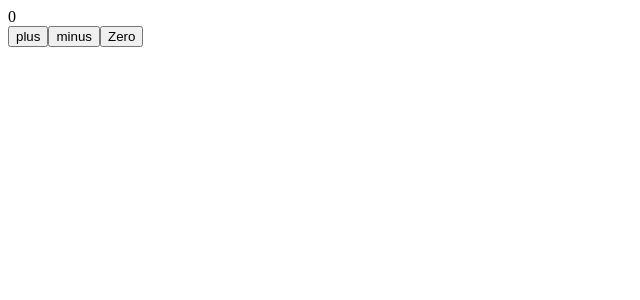
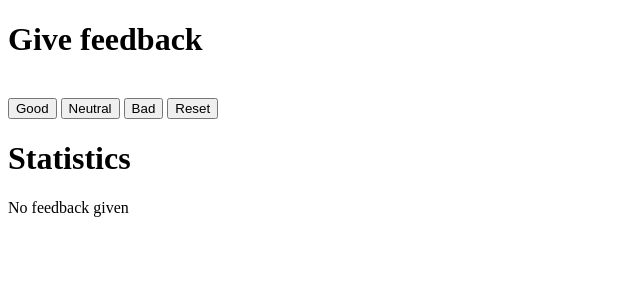
Before and after one commit to ManueL20246/fullstack, a React (Vite) app in the folder part1/courseinfo/: page / in a window 1280 px wide. Shown: the top 300 px of the page, without its empty margins (0-640 px from the left). Built offline with nearby package versions, Linux system fonts and the light colour scheme.

Commit message:
exercice1.6...1.11 de unicafe

```diff
--- a/part1/courseinfo/src/App.jsx
+++ b/part1/courseinfo/src/App.jsx
@@ -1,46 +1,83 @@
 import { useState } from "react"
 
-const Display = ({counter}) => <div>{counter}</div>
-/*{
+const Display = (props) => <h1>{props.name}</h1>
+
+const StatisticLine = (props) => {
   return (
-    <div>{counter}</div>
+    <tr>
+      <td>{props.text}</td>
+      <td>{props.value}</td>
+    </tr>
   )
-}*/
-const Button = ({onSmash, text}) => <button onClick={onSmash}> {text} </button>
-/*{
+}
+
+const Statistics = (props) => {
+  if (props.value1 === 0 && props.value2 === 0 && props.value3 === 0) {
+    return (
+      <div>
+        <p>No feedback given</p>
+      </div>
+    )
+  }
   return (
-    <button onClick={onClick}>
+    <div>
+      <table border={0}>
+        <tbody>
+          <StatisticLine text="Good" value={props.value1} />
+          <StatisticLine text="Neutral" value={props.value2} />
+          <StatisticLine text="Bad" value={props.value3} />
+          <StatisticLine text="All" value={props.total} />
+          <StatisticLine text="Average" value={props.ave} />
+          <StatisticLine text="Positive" value={`${props.positive} %`}/>
+        </tbody>
+      </table>
+    </div>
+  )
+}
+
+const Button = (props) => {
+  const {handleClick, text} = props
+  //console.log('props value is', props)
+  return (
+    <button onClick={handleClick}>
       {text}
     </button>
   )
-}*/
+}
 
 const App = () => {
-  const [counter, setCounter] = useState(0)
+  const [good, setGood] = useState(0)
+  const [neutral, setNeutral] = useState(0)
+  const [bad, setBad] = useState(0)
 
-  /*setTimeout(
-    () => setCounter(counter + 1),
-    1000
-  )
-  const handleClick = () => {
-    console.log('cliked')
-  }*/
-  const increaseByOne =  () => setCounter(counter + 1)
-  const decreaseByOne =  () => setCounter(counter - 1)
-  const setToZero = () => setCounter(0)
+  const sum = good+neutral+bad
+  let avg = (good-bad)/sum
+  let pos = (good/sum)*100
+
+  const handleGoodClick = () => setGood(good + 1)
+  const handleNeutralClick = () => setNeutral(neutral + 1)
+  const handleBadClick = () => setBad(bad + 1)
+  const handleAverage = () => {
+    if (good === 0 && neutral === 0 && bad === 0){
+      return avg = 0, pos = 0
+    }
+    return avg
+  }
+  const setToZero = () => {
+    setGood(0)
+    setNeutral(0)
+    setBad(0)
+  }
 
   return (
     <div>
-      <Display counter={counter}/>
-      <Button onClick={increaseByOne}
-        text = 'plus'
-      />
-      <Button onClick={decreaseByOne}
-        text = 'minus'
-      />
-      <Button onClick={setToZero}
-        text = 'Zero'
-      />
+      <Display name="Give feedback"/><br></br>
+      <Button handleClick={handleGoodClick} text="Good"/>&nbsp;
+      <Button handleClick={handleNeutralClick} text="Neutral"/>&nbsp;
+      <Button handleClick={handleBadClick} text="Bad"/>&nbsp;
+      <Button handleClick={setToZero} text="Reset"/><br></br>
+      <Display name="Statistics"/>
+      <Statistics value1={good} value2={neutral} value3={bad} total={sum} ave={handleAverage()} positive={pos}/>
     </div>
   )
 }
```
